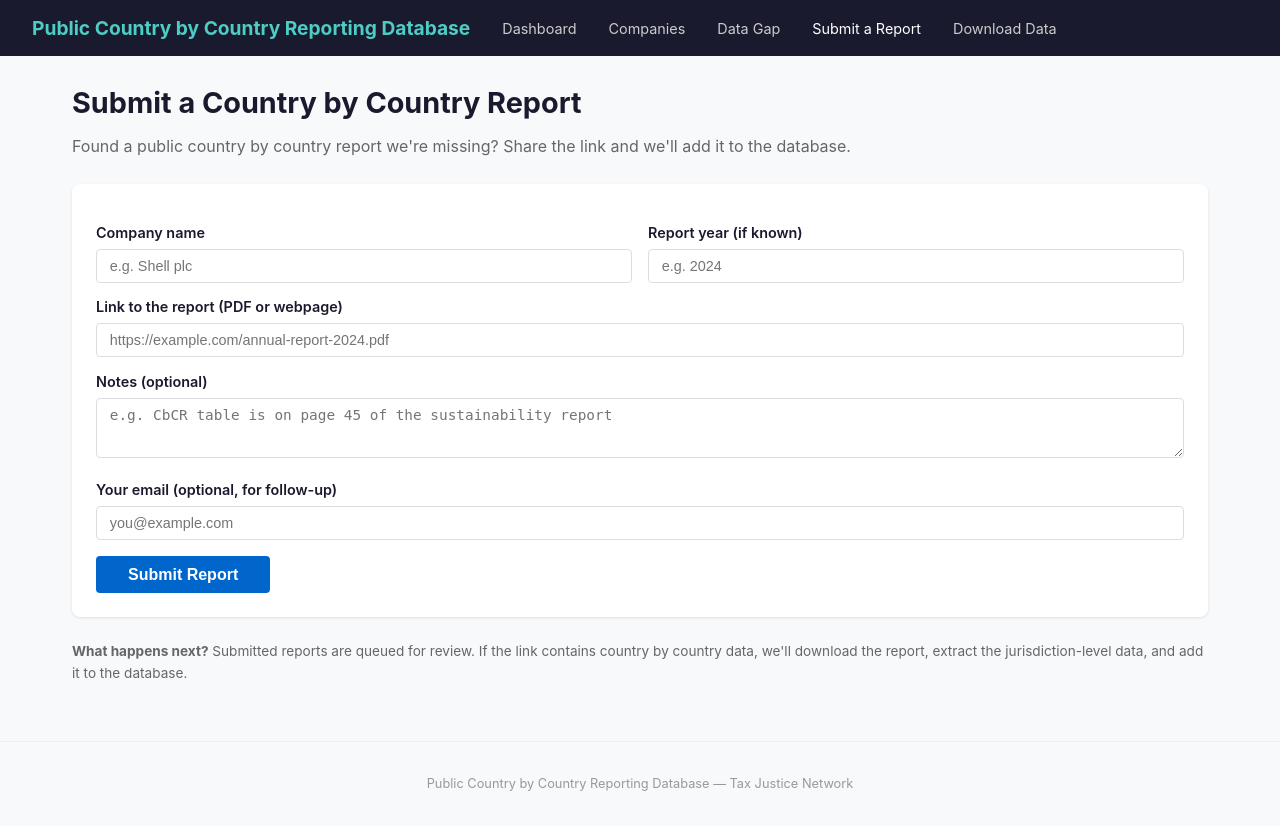
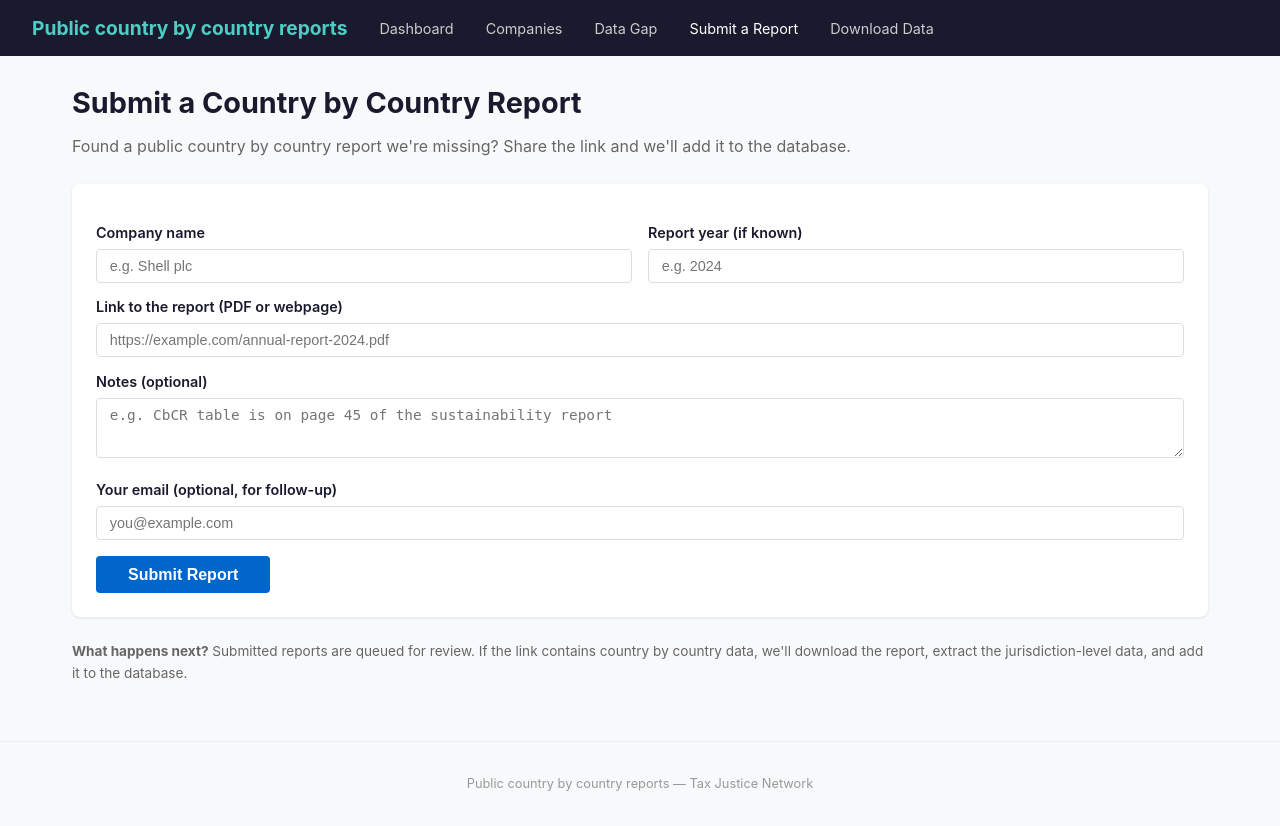
Before and after one commit to alisonschultz/pcbcr-database, a Flask app: page /submit-report in a window 1280 px wide. Run offline with Flask 3, Linux system fonts and the light colour scheme.

Commit message:
Rename to 'Public country by country reports', lowercase
Co-Authored-By: Claude Opus 4.6 (1M context) <noreply@anthropic.com>

```diff
--- a/webapp/templates/base.html
+++ b/webapp/templates/base.html
@@ -3,7 +3,7 @@
 <head>
     <meta charset="UTF-8">
     <meta name="viewport" content="width=device-width, initial-scale=1.0">
-    <title>{% block title %}Public Country by Country Reporting Database{% endblock %}</title>
+    <title>{% block title %}Public country by country reports{% endblock %}</title>
     <style>
         * { margin: 0; padding: 0; box-sizing: border-box; }
         body { font-family: -apple-system, BlinkMacSystemFont, 'Segoe UI', Roboto, sans-serif; color: #1a1a2e; background: #f8f9fa; line-height: 1.6; }
@@ -84,7 +84,7 @@
 </head>
 <body>
     <nav>
-        <span class="brand">Public Country by Country Reporting Database</span>
+        <span class="brand">Public country by country reports</span>
         <a href="/" {% if request.path == '/' %}class="active"{% endif %}>Dashboard</a>
         <a href="/companies" {% if '/companies' in request.path %}class="active"{% endif %}>Companies</a>
         <a href="/data-gap" {% if '/data-gap' in request.path %}class="active"{% endif %}>Data Gap</a>
@@ -95,7 +95,7 @@
         {% block content %}{% endblock %}
     </div>
     <footer>
-        Public Country by Country Reporting Database &mdash; Tax Justice Network
+        Public country by country reports &mdash; Tax Justice Network
     </footer>
 </body>
 </html>
--- a/webapp/templates/companies.html
+++ b/webapp/templates/companies.html
@@ -1,5 +1,5 @@
 {% extends "base.html" %}
-{% block title %}Companies — Public Country by Country Reporting Database{% endblock %}
+{% block title %}Companies — Public country by country reports{% endblock %}
 {% block content %}
 <h1>Companies</h1>
 <p class="subtitle">{{ "{:,}".format(total) }} in-scope firms</p>
--- a/webapp/templates/company.html
+++ b/webapp/templates/company.html
@@ -1,5 +1,5 @@
 {% extends "base.html" %}
-{% block title %}{{ firm['company_name'] }} — Public Country by Country Reporting Database{% endblock %}
+{% block title %}{{ firm['company_name'] }} — Public country by country reports{% endblock %}
 {% block content %}
 <h1>{{ firm['company_name'] }}</h1>
 <p class="subtitle">
--- a/webapp/templates/compliance.html
+++ b/webapp/templates/compliance.html
@@ -1,5 +1,5 @@
 {% extends "base.html" %}
-{% block title %}Data Gap — Public Country by Country Reporting Database{% endblock %}
+{% block title %}Data Gap — Public country by country reports{% endblock %}
 {% block content %}
 <h1>Data Gap</h1>
 <p class="subtitle">In-scope firms where no public country by country report has been found yet.
--- a/webapp/templates/index.html
+++ b/webapp/templates/index.html
@@ -1,7 +1,7 @@
 {% extends "base.html" %}
-{% block title %}Dashboard — Public Country by Country Reporting Database{% endblock %}
+{% block title %}Dashboard — Public country by country reports{% endblock %}
 {% block content %}
-<h1>Public Country by Country Reporting Database</h1>
+<h1>Public country by country reports</h1>
 <p class="subtitle">All publicly available country by country reporting data in one place</p>
 
 <div class="stats-grid">
--- a/webapp/templates/submit_report.html
+++ b/webapp/templates/submit_report.html
@@ -1,5 +1,5 @@
 {% extends "base.html" %}
-{% block title %}Submit a Report — Public Country by Country Reporting Database{% endblock %}
+{% block title %}Submit a Report — Public country by country reports{% endblock %}
 {% block content %}
 <h1>Submit a Country by Country Report</h1>
 <p class="subtitle">Found a public country by country report we're missing? Share the link and we'll add it to the database.</p>
```
